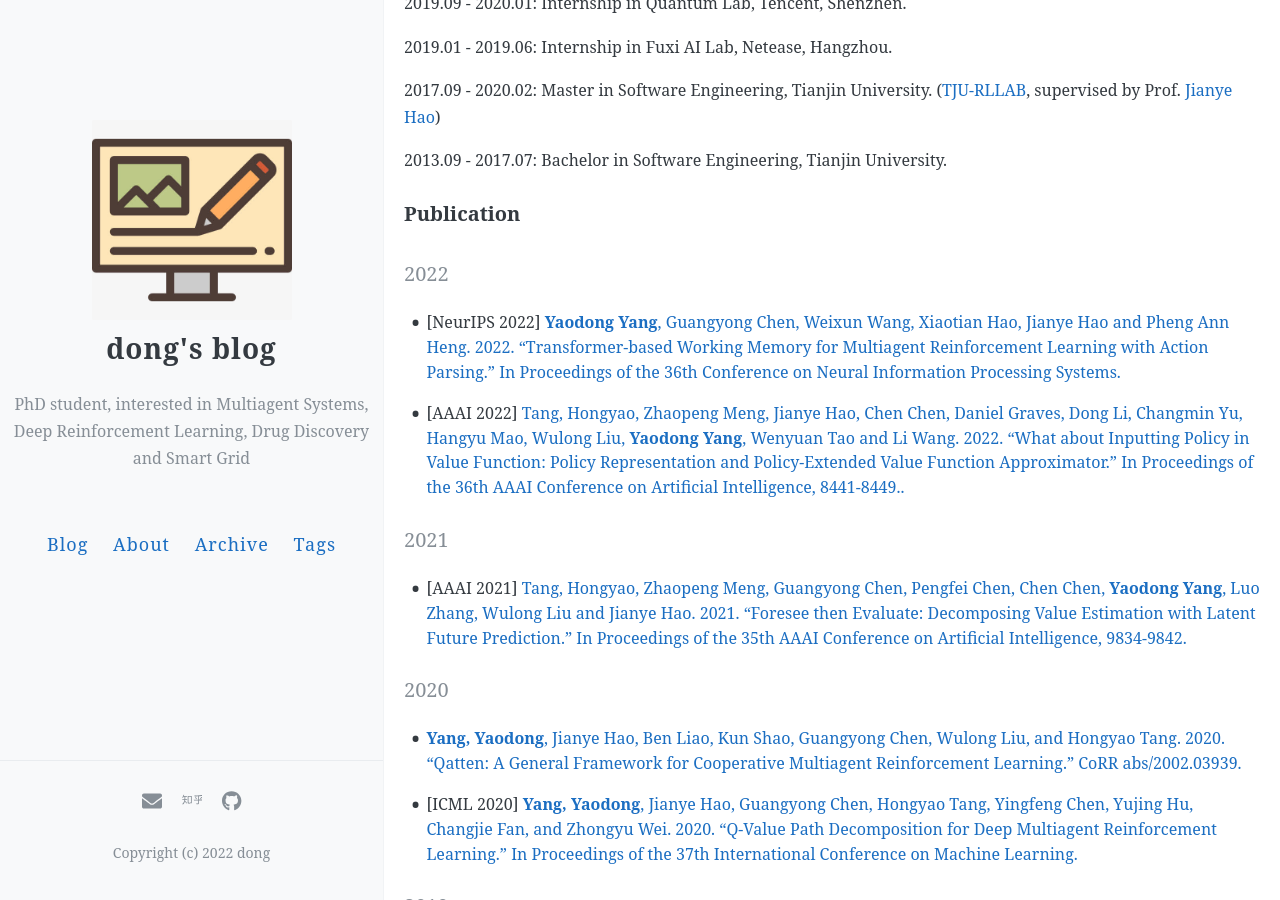
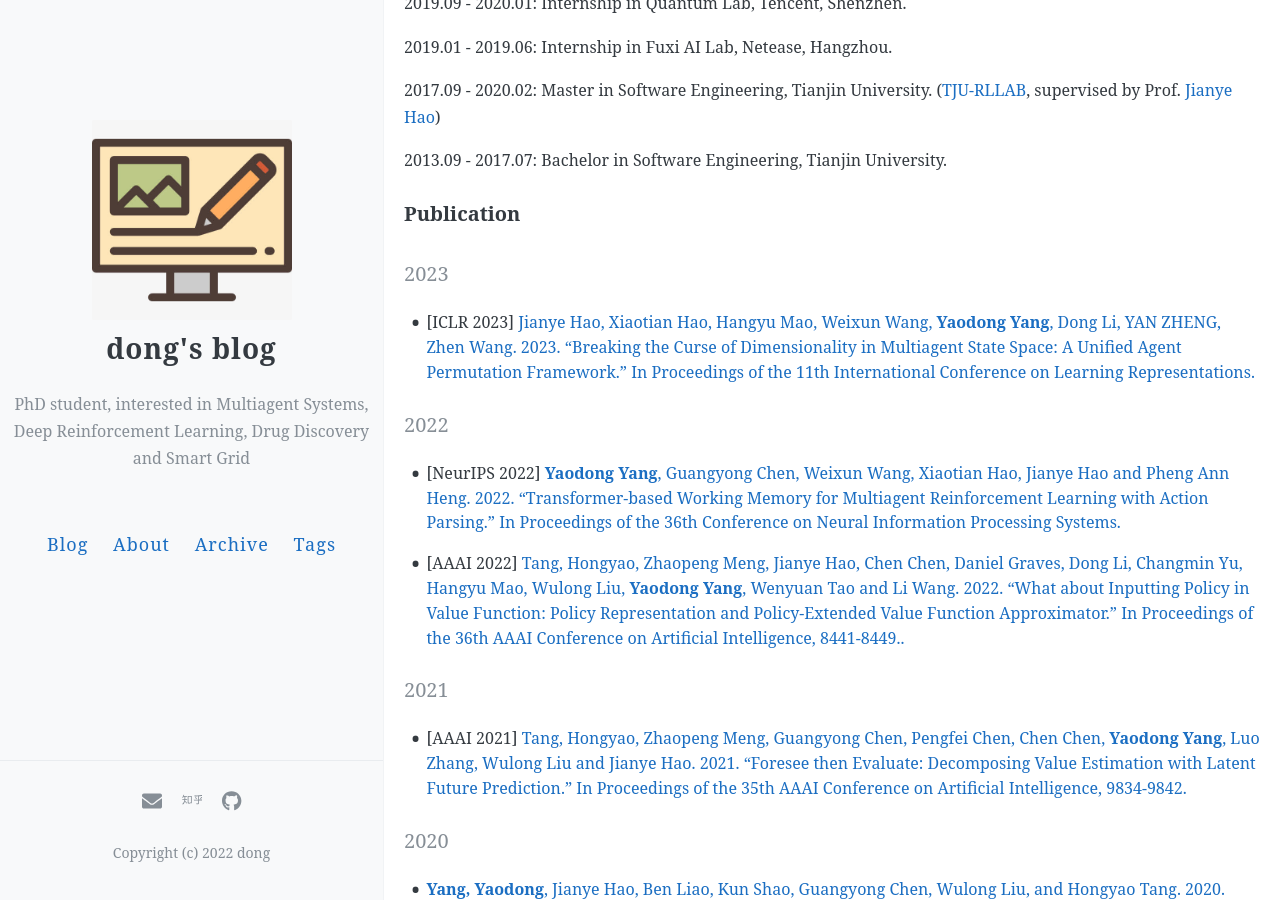
Before and after one commit to CNDOTA/CNDOTA.github.io, a Jekyll site: the page built from about.md, in a window 1280 px wide and 900 px high, scrolled down 522 px. Built offline with Jekyll 4.4.1, drawn with Linux system fonts in a browser that asks for light colours; comment, search, counter and statistics services are not loaded.

Commit message:
update on 20230129

```diff
--- a/about.md
+++ b/about.md
@@ -31,10 +31,17 @@ supervised by Prof. [Pheng Ann Heng](http://www.cse.cuhk.edu.hk/~pheng/) and Pro
 
 ### Publication
 
+
+#### 2023
+- [ICLR 2023] [Jianye Hao, Xiaotian Hao, Hangyu Mao, Weixun Wang, **Yaodong Yang**, Dong Li, YAN ZHENG, Zhen Wang. 2023.
+“Breaking the Curse of Dimensionality in Multiagent State Space: A Unified Agent Permutation Framework.”
+In Proceedings of the 11th International Conference on Learning Representations.](https://openreview.net/forum?id=OxNQXyZK-K8)
+
+
 #### 2022
 - [NeurIPS 2022] [**Yaodong Yang**, Guangyong Chen, Weixun Wang, Xiaotian Hao, Jianye Hao and Pheng Ann Heng. 2022.
 “Transformer-based Working Memory for Multiagent Reinforcement Learning with Action Parsing.”
-In Proceedings of the 36th Conference on Neural Information Processing Systems.]()
+In Proceedings of the 36th Conference on Neural Information Processing Systems.](https://openreview.net/forum?id=pd6ipu3jDw)
 
 
 - [AAAI 2022] [Tang, Hongyao, Zhaopeng Meng, Jianye Hao, Chen Chen, Daniel Graves, Dong Li, Changmin Yu, Hangyu Mao, Wulong Liu, **Yaodong Yang**, Wenyuan Tao and Li Wang. 2022.
```
